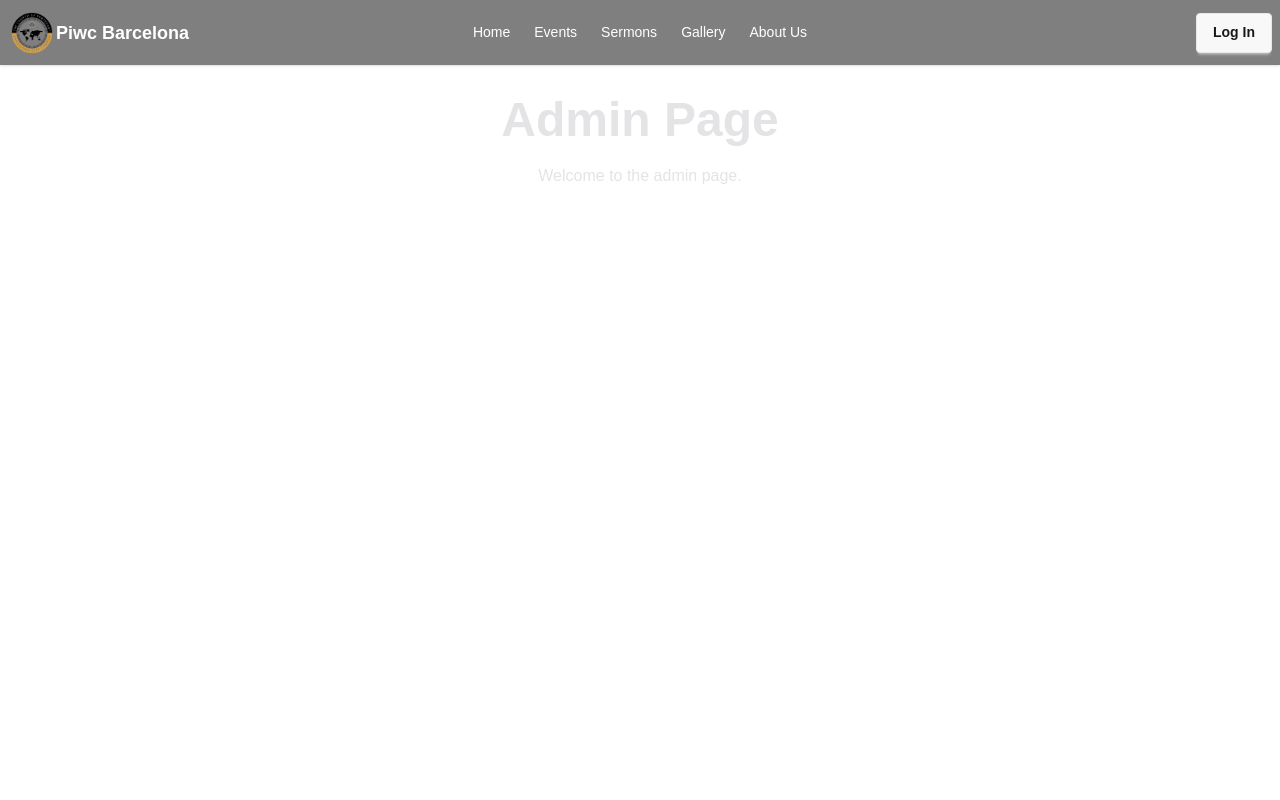
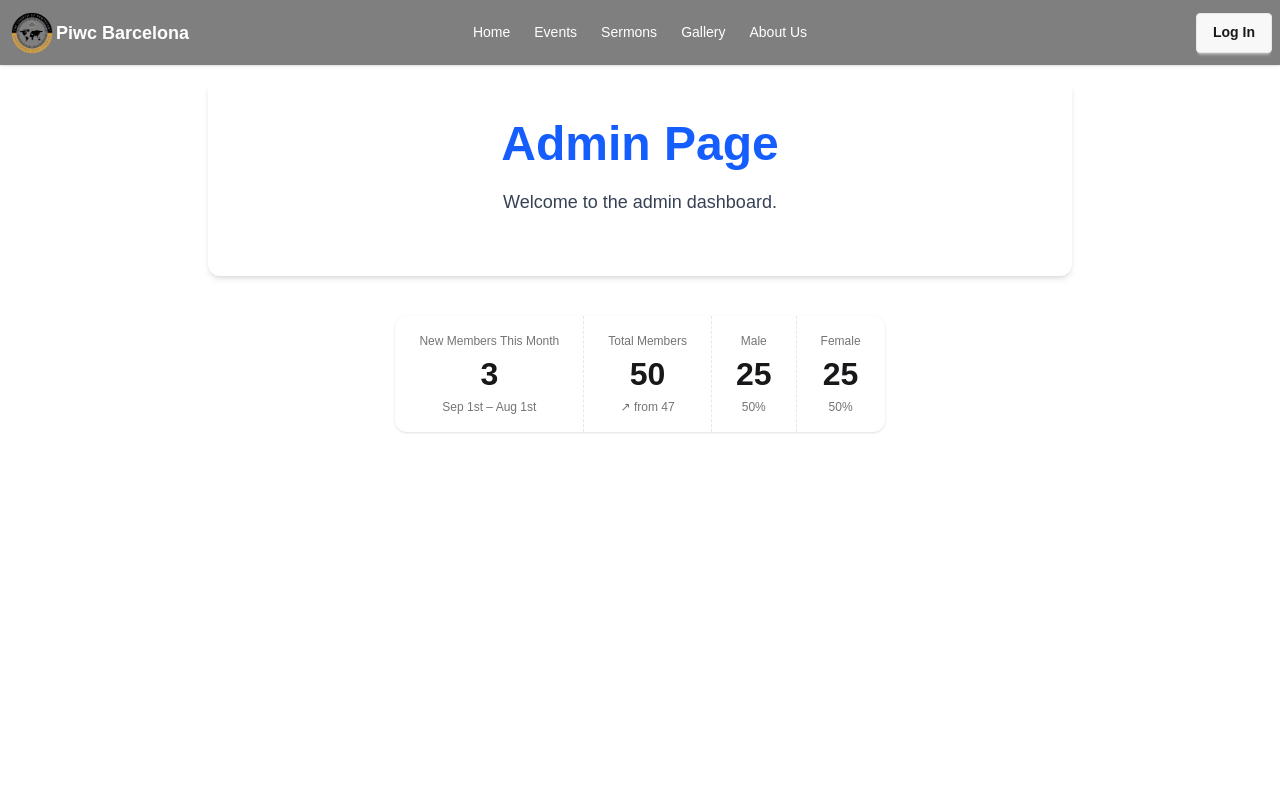
Before and after one commit to Mcdavis705/piwc, a React app: page /admin in a window 1280 px wide. Shown: the top 800 px of the page. Built offline with nearby package versions, Linux system fonts and the light colour scheme; the HTML template or start-up script is replaced by a standard one.

Commit message:
adminPage dummy membership widget

```diff
--- a/src/pages/admin/AdminMainPage.jsx
+++ b/src/pages/admin/AdminMainPage.jsx
@@ -1,22 +1,46 @@
 
 
-function Admin() {
+function AdminMainPage() {
     return (
-        <section
-            className="min-h-screen max-w-4xl mx-auto w-full mt-20"
-        >
-            <div className="overlay"></div>
-            <div className="hero-content text-neutral-content text-center">
-                <div className="max-w-md">
-                    <h1 className="mb-5 text-5xl font-bold">Admin Page</h1>
-                    <p className="mb-5">
-                        Welcome to the admin page.
-                    </p>
+        <>
+            {/* Heading */}
+            <section className=" h- auto max-w-4xl mx-auto w-full mt-20 px-4 text-gray-700">
+                <div className="bg-white shadow-md rounded-xl p-10 text-center">
+                    <h1 className="mb-5 text-5xl font-bold text-blue-600">Admin Page</h1>
+                    <p className="mb-5 text-lg">Welcome to the admin dashboard.</p>
                 </div>
-            </div>
-        </section>
-    )
+            </section>
 
+            {/* Total Membership */}
+            <section className="w-full flex justify-center mt-10 px-4">
+                <div className="stats stats-vertical md:stats-horizontal shadow bg-base-100 rounded-xl">
+                    <div className="stat place-items-center">
+                        <div className="stat-title">New Members This Month</div>
+                        <div className="stat-value">3</div>
+                        <div className="stat-desc">Sep 1st – Aug 1st</div>
+                    </div>
+
+                    <div className="stat place-items-center">
+                        <div className="stat-title">Total Members</div>
+                        <div className="stat-value">50</div>
+                        <div className="stat-desc">↗︎ from 47</div>
+                    </div>
+
+                    <div className="stat place-items-center">
+                        <div className="stat-title">Male</div>
+                        <div className="stat-value">25</div>
+                        <div className="stat-desc">50%</div>
+                    </div>
+
+                    <div className="stat place-items-center">
+                        <div className="stat-title">Female</div>
+                        <div className="stat-value">25</div>
+                        <div className="stat-desc">50%</div>
+                    </div>
+                </div>
+            </section>
+        </>
+    );
 }
 
-export default Admin;
+export default AdminMainPage;
```
